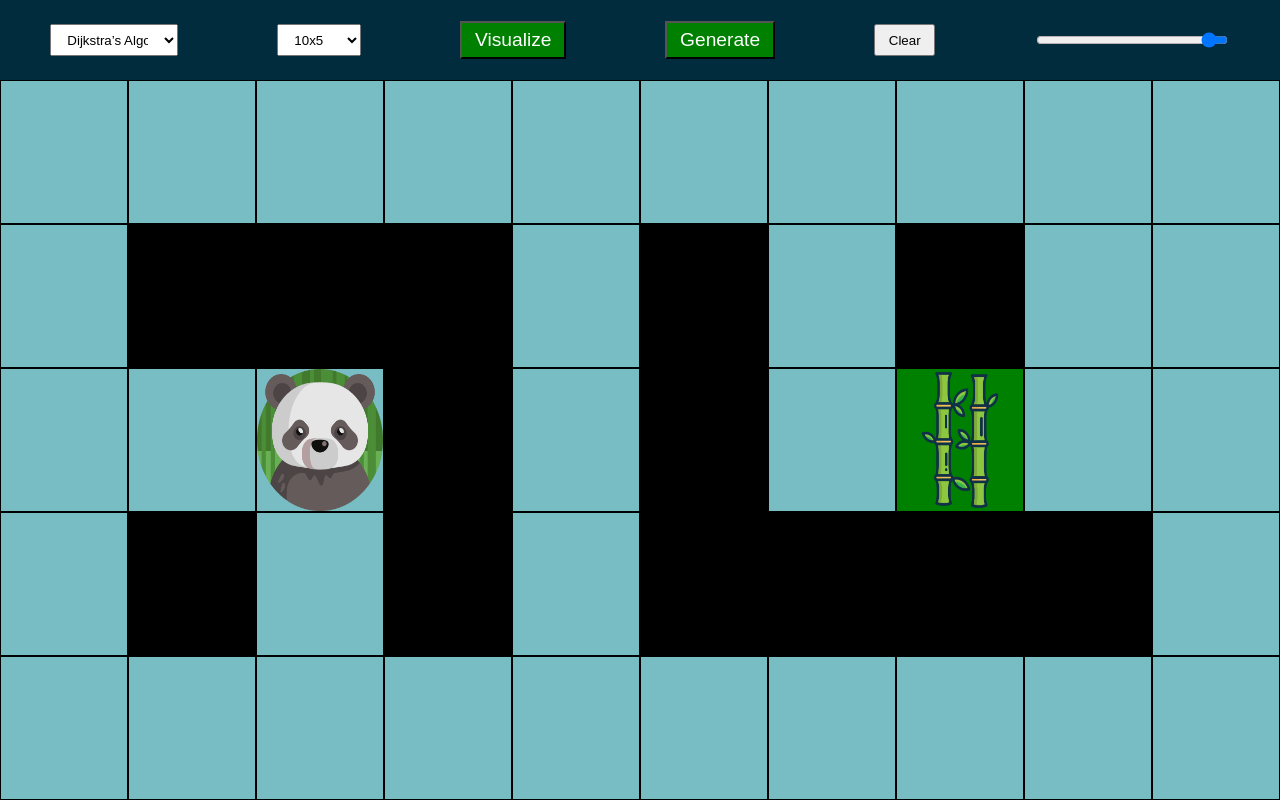
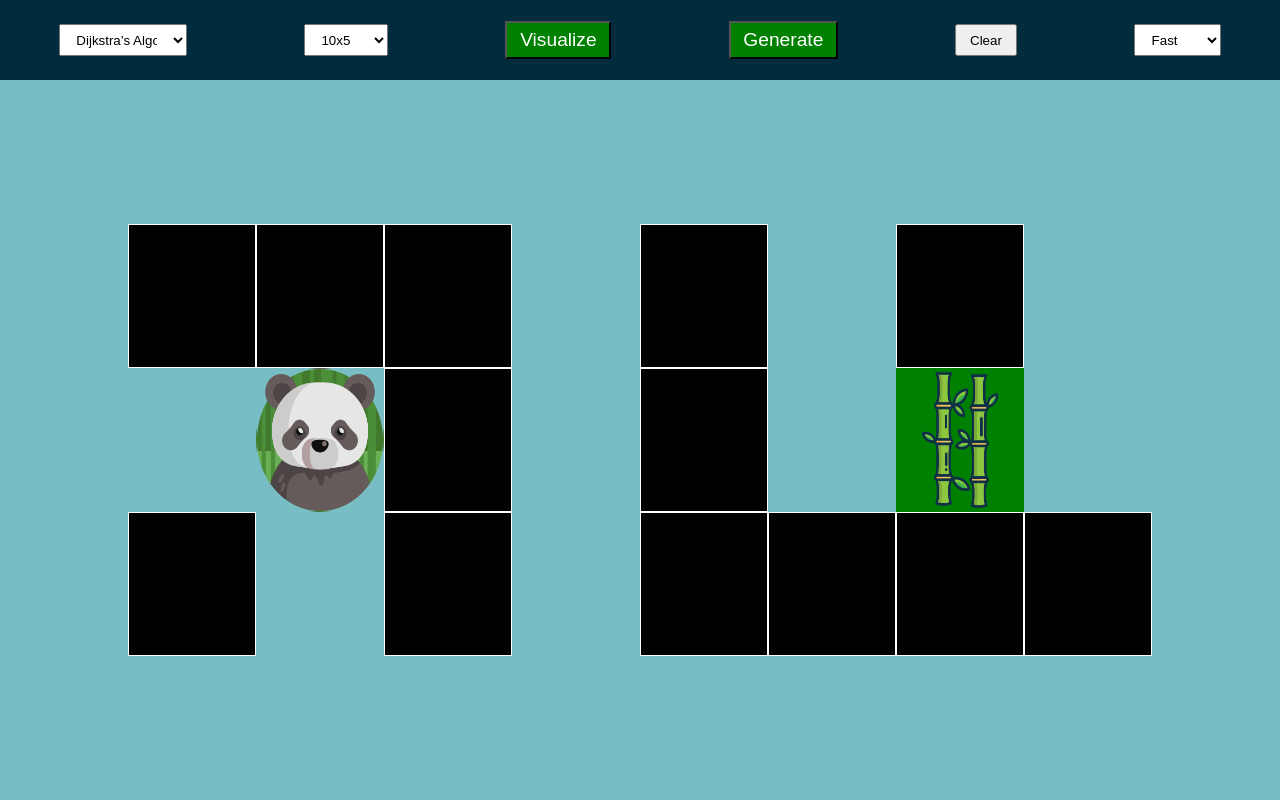
Before and after one commit to MrRabotnik/Pathfinding-Visualization, a React (Create React App) app: page / in a window 1280 px wide. Built offline with nearby package versions, Linux system fonts and the light colour scheme; the HTML template or start-up script is replaced by a standard one.

Commit message:
Updated few things

```diff
--- a/src/App.js
+++ b/src/App.js
@@ -5,6 +5,7 @@ import Graph from "./algorithms/dijkstras";
 
 function App() {
     const [rangeVal, setRangeVal] = useState(50)
+    const [animationSpeed, setAnimationSpeed] = useState(0)
     const [generate, setGenerate] = useState(0)
     const [algorithm, setAlgorithm] = useState("Dij")
     const [djakstrasStartingEndingNode, setDjakstrasStartingEndingNode] = useState([])
@@ -13,6 +14,13 @@ function App() {
 
     const changeRange = (val) => {
         setRangeVal(val)
+    }
+
+    const changeSpeed = (val) => {
+        if(val === "fast") setAnimationSpeed(0)
+        else if(val === "middle") setAnimationSpeed(50)
+        else if(val === "slow") setAnimationSpeed(100)
+
     }
 
     const changeAlgorithm = (val) => {
@@ -30,7 +38,7 @@ function App() {
         }))
     }
 
-    const visualize = useCallback(() => {
+    const visualize = useCallback(async () => {
         if (visualizing) return
         switch (algorithm) {
             case "Dij":
@@ -61,7 +69,7 @@ function App() {
                 let index = 0
                 const arr = []
 
-                const x = setInterval(() => {
+                const draw = async () => {
                     arr.push(Array.from(visited)[index])
                     setVisualizing(true)
                     setGridItems(gridItems.map(item => {
@@ -87,12 +95,17 @@ function App() {
                         }
                     }))
                     index++
+                }
 
-                    if (Array.from(visited)[index] === undefined) {
-                        clearInterval(x)
-                        setVisualizing(false)
-                    }
-                }, 100)
+                const delay = ms => new Promise(
+                    resolve => setTimeout(resolve, ms)
+                );
+
+                while (Array.from(visited)[index] !== undefined) {
+                    await delay(animationSpeed)
+                    draw()
+                }
+                setVisualizing(false)
 
                 break;
 
@@ -129,7 +142,7 @@ function App() {
                 break;
         }
 
-    }, [gridItems, algorithm, rangeVal, djakstrasStartingEndingNode, visualizing])
+    }, [gridItems, algorithm, rangeVal, djakstrasStartingEndingNode, visualizing, animationSpeed])
 
     const generateNewGridWithMaze = () => {
         setGenerate(generate + 1)
@@ -139,6 +152,7 @@ function App() {
         <div className="App">
             <Header
                 changeRange={changeRange}
+                changeSpeed={changeSpeed}
                 changeAlgorithm={changeAlgorithm}
                 clearWalls={clearWalls}
                 visualize={visualize}
--- a/src/Components/Grid/Grid.jsx
+++ b/src/Components/Grid/Grid.jsx
@@ -266,7 +266,7 @@ function Grid({ rangeVal, generate, setDjakstrasStartingEndingNode, gridItems, s
                             height: `${100 / boxHeight}%`,
                             backgroundImage: `URL(${box.start && !startPickedUp ? panda : box.end && !endPickedUp ? bamboo : ""})`,
                             backgroundColor: box.wall ? "black" : box.end || box.path ? "green" : box.visited ? "wheat" : "transparent",
-                            border: `1px solid ${box.wall ? "transparent" : "black"}`,
+                            border: `1px solid ${box.wall ? "white" : "transparent"}`,
                         }}
                         onMouseDown={(e) => { mouseDownOnBox(e, box) }}
                         onMouseUp={() => { mouseUpOnBox(box) }}
--- a/src/Components/Header/Header.jsx
+++ b/src/Components/Header/Header.jsx
@@ -1,6 +1,6 @@
 import "./Header.scss"
 
-function Header({ changeRange, changeAlgorithm, clearWalls, visualize, generateNewGridWithMaze }) {
+function Header({ changeRange, changeSpeed, changeAlgorithm, clearWalls, visualize, generateNewGridWithMaze }) {
   return (
     <header className="header">
       <select className="algorithmsSelect" name="Algorithms" defaultValue={"Algorithms"} onChange={(e) => changeAlgorithm(e.target.value)}>
@@ -20,11 +20,15 @@ function Header({ changeRange, changeAlgorithm, clearWalls, visualize, generateN
         <option value="1250">50x25</option>
         <option value="2450">70x35</option>
       </select>
-      {/* <input type="range" min={18} max={750} step={20}  /> */}
       <button className="visualizeBtn" onClick={visualize}>Visualize</button>
       <button className="generateBtn" onClick={generateNewGridWithMaze}>Generate</button>
       <button className="clearBtn" onClick={clearWalls}>Clear</button>
-      <input id="speedRange" type="range" min={20} max={500} />
+      <select name="Speed" className="speedSelect" defaultValue={"fast"} onChange={(e) => {changeSpeed(e.target.value)}}>
+        <option disabled>Speed</option>
+        <option value="fast">Fast</option>
+        <option value="middle">Middle</option>
+        <option value="slow">Slow</option>
+      </select>
     </header>
   );
 }
--- a/src/Components/Header/Header.scss
+++ b/src/Components/Header/Header.scss
@@ -37,7 +37,6 @@
   padding: 0.5vw 1vw;
 }
 
-#speedRange {
-  width: 15%;
-  direction: rtl;
+.speedSelect {
+  padding: 0.5vw 1vw;
 }
```
